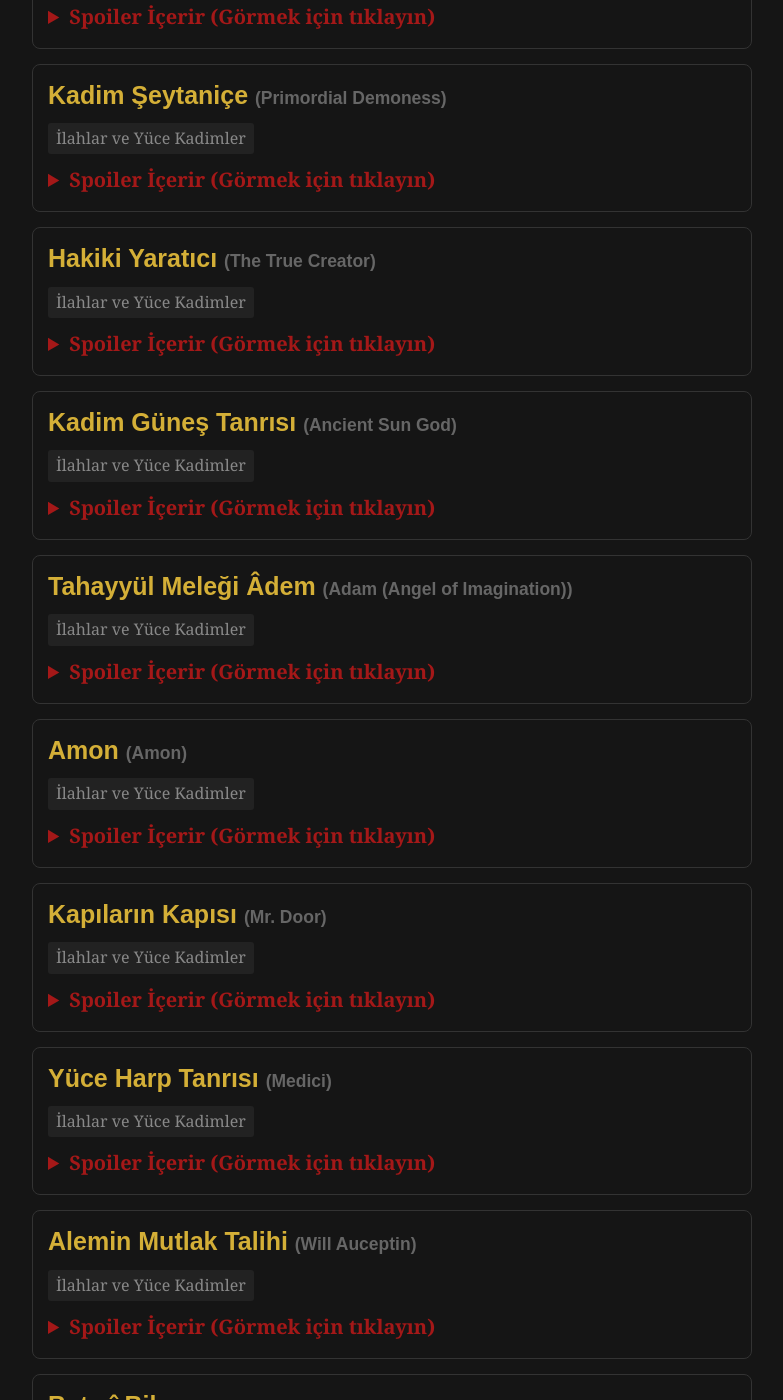
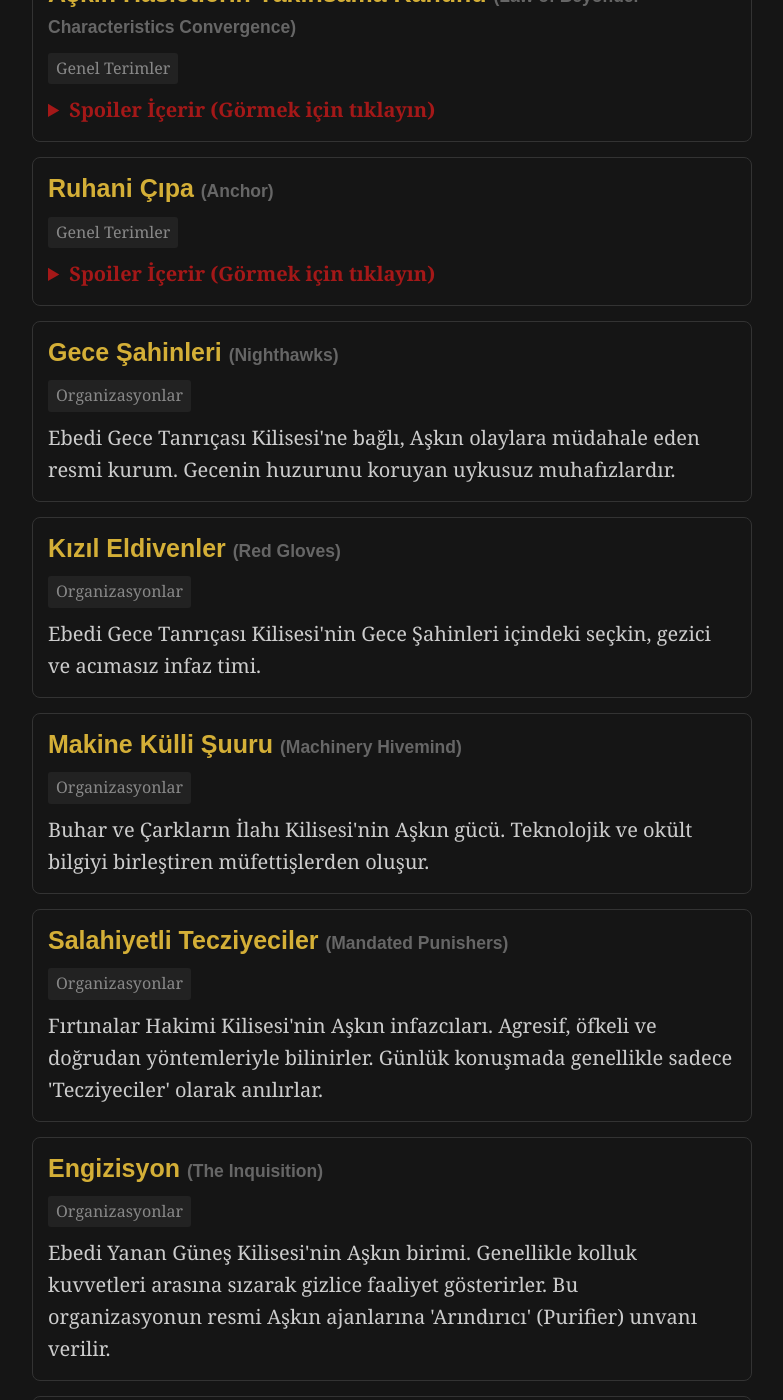
Before and after one commit to Imperium34/Imperium34.github.io, a Jekyll site: the page built from sozluk.md, in a window 1280 px wide and 1400 px high, scrolled down 1778 px. Shown: the whole window, without its empty margins (248-1031 px from the left). Built offline with Jekyll 4.4.1, drawn with Linux system fonts in a browser that asks for light colours; comment, search, counter and statistics services are not loaded; some of the changed text lies outside the part shown.

Commit message:
Aşkın kiliselerinin polis güçleri ve Aşkın kanun ve kavramları eklendi

```diff
--- a/_data/sozluk.yml
+++ b/_data/sozluk.yml
@@ -16,14 +16,86 @@
 - terim: "Mertebe"
   ingilizce: "Sequence"
   kategori: "Temel Terimler"
-  aciklama: "Bir yol içindeki güç seviyesi. 9'dan (en zayıf) 0'a (Gerçek Tanrı) doğru ilerler."
+  aciklama: "Bir yol içindeki güç seviyesi. En zayıf halka olan 9'dan başlar ve efsanevi 1. Mertebeye (Melek) kadar yükselir."
   spoiler: false
 
 - terim: "Yüce Kadim"
   ingilizce: "Great Old One"
   kategori: "Temel Terimler"
-  aciklama: "Gerçek Tanrıların (Mertebe 0) ötesinde, kainatın temel kurallarını temsil eden mutlak varlıklar."
+  aciklama: "Meleklerin ve İlahların ötesinde, kainatın temel kurallarını temsil eden mutlak ve akılalmaz varlıklar."
   spoiler: true
+
+# -----------------------
+# AŞKIN KANUNLARI VE KAVRAMLAR
+# -----------------------
+- terim: "Oyunculuk Metodu / Rol İfası"
+  ingilizce: "Acting Method"
+  kategori: "Genel Terimler"
+  aciklama: "Aşkınların iksirlerini sindirmek ve delilikten korunmak için yollarının doğasına uygun davranma pratiği. 'Oyunculuk Metodu' modern ve dünyevi bir terimken, Loen yerlileri bu kavrama 'Rol İfası' der."
+  spoiler: true
+
+- terim: "Aşkın Hasletlerin Korunumu Kanunu"
+  ingilizce: "Law of Beyonder Characteristic Conservation"
+  kategori: "Genel Terimler"
+  aciklama: "Aşkın özelliklerin ve ilahiliğin ne yaratılabileceğini ne de yok edilebileceğini, yalnızca form değiştirebileceğini veya aktarılabileceğini belirten temel evren kanunu."
+  spoiler: true
+
+- terim: "Aşkın Hasletlerin Yok Edilemezliği Kanunu"
+  ingilizce: "Law of Beyonder Characteristics Indestructibility"
+  kategori: "Genel Terimler"
+  aciklama: "Aşkın özelliklerin asla yok edilemeyeceğini veya eksilemeyeceğini belirten temel kanun. Bir Aşkın öldüğünde, içindeki güç kaybolmaz; ardında fiziksel bir obje veya ham bir özellik bırakarak dünyada kalmaya devam eder."
+  spoiler: true
+
+- terim: "Aşkın Hasletlerin Yakınsama Kanunu"
+  ingilizce: "Law of Beyonder Characteristics Convergence"
+  kategori: "Genel Terimler"
+  aciklama: "Aynı veya komşu yollara ait (birbiriyle değiştirilebilir) Aşkın özelliklerin birbirlerini kaçınılmaz bir şekilde çekeceğini belirten kanun. Yüksek mertebeli varlıklar, bilerek veya bilmeyerek alt mertebedekileri kendilerine doğru çekerler."
+  spoiler: true
+
+- terim: "Ruhani Çıpa"
+  ingilizce: "Anchor"
+  kategori: "Genel Terimler"
+  aciklama: "Yüksek mertebeli Aşkınların (özellikle melek ve tanrıların) ilahiyata karışıp insanlıklarını ve benliklerini kaybetmemek için inananlarından veya kendi efsanelerinden aldıkları ruhani destek."
+  spoiler: true
+
+# -----------------------
+# ORGANİZASYONLAR VE KİLİSE TİMLERİ
+# -----------------------
+- terim: "Gece Şahinleri"
+  ingilizce: "Nighthawks"
+  kategori: "Organizasyonlar"
+  aciklama: "Ebedi Gece Tanrıçası Kilisesi'ne bağlı, Aşkın olaylara müdahale eden resmi kurum. Gecenin huzurunu koruyan uykusuz muhafızlardır."
+  spoiler: false
+
+- terim: "Kızıl Eldivenler"
+  ingilizce: "Red Gloves"
+  kategori: "Organizasyonlar"
+  aciklama: "Ebedi Gece Tanrıçası Kilisesi'nin Gece Şahinleri içindeki seçkin, gezici ve acımasız infaz timi."
+  spoiler: false
+
+- terim: "Makine Külli Şuuru"
+  ingilizce: "Machinery Hivemind"
+  kategori: "Organizasyonlar"
+  aciklama: "Buhar ve Çarkların İlahı Kilisesi'nin Aşkın gücü. Teknolojik ve okült bilgiyi birleştiren müfettişlerden oluşur."
+  spoiler: false
+
+- terim: "Salahiyetli Tecziyeciler"
+  ingilizce: "Mandated Punishers"
+  kategori: "Organizasyonlar"
+  aciklama: "Fırtınalar Hakimi Kilisesi'nin Aşkın infazcıları. Agresif, öfkeli ve doğrudan yöntemleriyle bilinirler. Günlük konuşmada genellikle sadece 'Tecziyeciler' olarak anılırlar."
+  spoiler: false
+
+- terim: "Engizisyon"
+  ingilizce: "The Inquisition"
+  kategori: "Organizasyonlar"
+  aciklama: "Ebedi Yanan Güneş Kilisesi'nin Aşkın birimi. Genellikle kolluk kuvvetleri arasına sızarak gizlice faaliyet gösterirler. Bu organizasyonun resmi Aşkın ajanlarına 'Arındırıcı' (Purifier) unvanı verilir."
+  spoiler: false
+
+- terim: "MI9"
+  ingilizce: "MI9"
+  kategori: "Organizasyonlar"
+  aciklama: "Loen Krallığı ordusuna bağlı, Aşkın olaylara ve yabancı casusluk faaliyetlerine bakan gizli istihbarat birimi."
+  spoiler: false
 
 # -----------------------
 # İLAHLAR VE YÜCE KADİMLER
@@ -70,34 +142,34 @@
   aciklama: "Kadim Güneş Tanrısı,<br>Mevcudatı Halk Eden Rab;<br>Mutlak Kadir ve Mutlak Alim İlah;<br>Namütenahi Melekutun Yüce Hükümdarı."
   spoiler: true
 
-- terim: "Tahayyül Meleği Âdem"
-  ingilizce: "Adam (Angel of Imagination)"
+- terim: "Tahayyül Meleği (Âdem)"
+  ingilizce: "Angel of Imagination (Adam)"
   kategori: "İlahlar ve Yüce Kadimler"
-  aciklama: "Tahayyül Meleği Âdem;<br>Alemin İnkişafını Yazan Kurgucu;<br>Mukadderatın İdarecisi;<br>Külli Şuur-altı Deryasının Tecessümü."
+  aciklama: "Alemin İnkişafını Yazan Kurgucu;<br>Mukadderatın İdarecisi;<br>Külli Şuur-altı Deryasının Tecessümü."
   spoiler: true
 
-- terim: "Amon"
-  ingilizce: "Amon"
+- terim: "Kaderin Truva Atı (Amon)"
+  ingilizce: "Trojan Horse of Destiny (Amon)"
   kategori: "İlahlar ve Yüce Kadimler"
-  aciklama: "Kaderin Truva Atı,<br>Zamanı Kemiren Kurt,<br>Kaidelerdeki Gedik,<br>Cümle Kusurun Tezahürü."
+  aciklama: "Zamanı Kemiren Kurt,<br>Kaidelerdeki Gedik,<br>Cümle Kusurun Tezahürü."
   spoiler: true
 
-- terim: "Kapıların Kapısı"
+- terim: "Kapıların Kapısı (Bay Kapı)"
   ingilizce: "Mr. Door"
   kategori: "İlahlar ve Yüce Kadimler"
-  aciklama: "Kapıların Kapısı,<br>Kainat-ı Namütenahinin Rehberi,<br>Esrarlı Alemlerin Miftahı."
+  aciklama: "Kainat-ı Namütenahinin Rehberi,<br>Esrarlı Alemlerin Miftahı."
   spoiler: true
 
-- terim: "Yüce Harp Tanrısı"
-  ingilizce: "Medici"
+- terim: "Yüce Harp Tanrısı (Medici)"
+  ingilizce: "Great God of War (Medici)"
   kategori: "İlahlar ve Yüce Kadimler"
-  aciklama: "Yüce Harp Tanrısı,<br>Demir ve Kanın Timsali,<br>Kargaşa ve Niza Hükümdarı."
+  aciklama: "Demir ve Kanın Timsali,<br>Kargaşa ve Niza Hükümdarı."
   spoiler: true
 
-- terim: "Alemin Mutlak Talihi"
-  ingilizce: "Will Auceptin"
+- terim: "Alemin Mutlak Talihi (Will Auceptin)"
+  ingilizce: "Absolute Luck (Will Auceptin)"
   kategori: "İlahlar ve Yüce Kadimler"
-  aciklama: "Alemin Mutlak Talihi,<br>İhtimallerin Tecessümü,<br>Kaderin Timsali."
+  aciklama: "İhtimallerin Tecessümü,<br>Kaderin Timsali."
   spoiler: true
 
 - terim: "Batınî Bilge"
@@ -222,67 +294,67 @@
 # -----------------------
 
 # Esrarın Hükümdarı (Lord of the Mysteries)
-- terim: "Soytarı Yolu"
-  ingilizce: "The Fool Pathway"
+- terim: "Kâhin Yolu"
+  ingilizce: "Seer Pathway"
   kategori: "Aşkın Yolları"
   yol_grubu: "Esrarın Hükümdarı (Lord of the Mysteries)"
   aciklama: "9: Kâhin (Seer)<br>8: Palyaço (Clown)<br>7: Hokkabaz (Magician)<br>6: Suretsiz (Faceless)<br>5: Kukla Üstadı (Marionettist)<br>4: Garabet Efsuncusu (Bizarro Sorcerer)<br>3: Mazinin Alimi (Scholar of Yore)<br>2: Mucizekâr (Miracle Invoker)<br>1: Esrar Hadimi (Attendant of Mysteries)<br>0: Soytarı (The Fool)"
   spoiler: true
 
-- terim: "Kusur Yolu"
-  ingilizce: "Error Pathway"
+- terim: "Yağmacı Yolu"
+  ingilizce: "Marauder Pathway"
   kategori: "Aşkın Yolları"
   yol_grubu: "Esrarın Hükümdarı (Lord of the Mysteries)"
   aciklama: "9: Yağmacı (Marauder)<br>8: Dolandırıcı (Swindler)<br>7: Şifreci (Cryptologist)<br>6: Prometheus (Prometheus)<br>5: Hülya Hırsızı (Dream Stealer)<br>4: Tufeyli (Parasite)<br>3: Hile Mürşidi (Mentor of Deceit)<br>2: Kaderin Truva Atı (Trojan Horse of Destiny)<br>1: Zaman Kurdu (Worm of Time)<br>0: Kusur (Error / Bug)"
   spoiler: true
 
-- terim: "Kapı Yolu"
-  ingilizce: "Door Pathway"
+- terim: "Çırak Yolu"
+  ingilizce: "Apprentice Pathway"
   kategori: "Aşkın Yolları"
   yol_grubu: "Esrarın Hükümdarı (Lord of the Mysteries)"
   aciklama: "9: Çırak (Apprentice)<br>8: Hilebaz (Trickmaster)<br>7: Müneccim (Astrologer)<br>6: Kâtip (Scribe)<br>5: Gezgin (Traveler)<br>4: Sır Efsuncusu (Secrets Sorcerer)<br>3: Avare (Wanderer)<br>2: Alem Seyyahı (Planeswalker)<br>1: Yıldız Miftahı (Key of Stars)<br>0: Kapı (Door)"
   spoiler: true
 
 # Anarşi (Anarchy)
-- terim: "Kara İmparator Yolu"
-  ingilizce: "Black Emperor Pathway"
+- terim: "Avukat Yolu"
+  ingilizce: "Lawyer Pathway"
   kategori: "Aşkın Yolları"
   yol_grubu: "Anarşi (Anarchy)"
   aciklama: "9: Avukat (Lawyer)<br>8: Barbar (Barbarian)<br>7: Rüşvetçi (Briber)<br>6: İfrit Baronu (Baron of Corruption)<br>5: Fitne Mürşidi (Mentor of Disorder)<br>4: Sakıtlar Kontu (Earl of the Fallen)<br>3: Mecnun Büyücü (Frenzied Mage)<br>2: Zeval Dükü (Duke of Entropy)<br>1: İlga Prensi (Prince of Abolition)<br>0: Kara İmparator (Black Emperor)"
   spoiler: true
 
-- terim: "Yargı Yolu"
-  ingilizce: "Justiciar Pathway"
+- terim: "Arabulucu Yolu"
+  ingilizce: "Arbiter Pathway"
   kategori: "Aşkın Yolları"
   yol_grubu: "Anarşi (Anarchy)"
   aciklama: "9: Arabulucu (Arbiter)<br>8: Zaptiye (Sheriff)<br>7: Sorgucu (Interrogator)<br>6: Yargıç (Judge)<br>5: Nizam Şövalyesi (Disciplinary Paladin)<br>4: Kargaşa Avcısı (Chaos Hunter)<br>3: Muvazenedar (Balancer)<br>2: Düzenin Eli (Hand of Order)<br>1: Yargı (Justiciar)<br>0: Justiciar (Yargı)"
   spoiler: true
 
 # Helak Felaketi (Calamity of Destruction)
-- terim: "Kızıl Rahip Yolu"
-  ingilizce: "Red Priest Pathway"
+- terim: "Avcı Yolu"
+  ingilizce: "Hunter Pathway"
   kategori: "Aşkın Yolları"
   yol_grubu: "Helak Felaketi (Calamity of Destruction)"
   aciklama: "9: Avcı (Hunter)<br>8: Kışkırtıcı / Provokatör (Provoker)<br>7: Ateş Müptelası (Pyromaniac)<br>6: Entrikacı / Komplocu (Conspirer)<br>5: Hasatçı (Reaper)<br>4: Demirkan Şövalyesi (Iron-Blooded Knight)<br>3: Cenk Ruhbanı (War Bishop)<br>2: Bora Efsuncusu (Weather Warlock)<br>1: Fatih (Conqueror)<br>0: Kızıl Rahip (Red Priest)"
   spoiler: true
 
-- terim: "Şeytaniçe Yolu"
-  ingilizce: "Demoness Pathway"
+- terim: "Suikastçı Yolu"
+  ingilizce: "Assassin Pathway"
   kategori: "Aşkın Yolları"
   yol_grubu: "Helak Felaketi (Calamity of Destruction)"
   aciklama: "9: Suikastçı (Assassin)<br>8: Fitneci (Instigator)<br>7: Cadı (Witch)<br>6: Haz (Pleasure)<br>5: Musibet (Afflictions)<br>4: Izdırap (Despair)<br>3: Solmayan (Unaging)<br>2: Afet (Catastrophe)<br>1: Kıyamet (Apocalypse)<br>0: Şeytaniçe (Demoness)"
   spoiler: true
 
 # Zulmet-i Ebediye (Eternal Darkness)
-- terim: "Karanlık Yolu"
-  ingilizce: "Darkness Pathway"
+- terim: "Uykusuz Yolu"
+  ingilizce: "Sleepless Pathway"
   kategori: "Aşkın Yolları"
   yol_grubu: "Zulmet-i Ebediye (Eternal Darkness)"
   aciklama: "9: Uykusuz (Sleepless)<br>8: Geceyarısı Şairi (Midnight Poet)<br>7: Kabus (Nightmare)<br>6: Ruh Kefili (Soul Assurer)<br>5: Ruh Efsuncusu (Spirit Warlock)<br>4: Gece Bekçisi (Nightwatcher)<br>3: Dehşet Piskoposu (Horror Bishop)<br>2: Gizliliğin Hizmetkârı (Servant of Concealment)<br>1: Musibet Şövalyesi (Knight of Misfortune)<br>0: Karanlık (Darkness)"
   spoiler: true
 
-- terim: "Ölüm Yolu"
-  ingilizce: "Death Pathway"
+- terim: "Naaş Toplayıcı Yolu"
+  ingilizce: "Corpse Collector Pathway"
   kategori: "Aşkın Yolları"
   yol_grubu: "Zulmet-i Ebediye (Eternal Darkness)"
   aciklama: "9: Naaş Toplayıcı (Corpse Collector)<br>8: Kabir Kazıcı (Grave Digger)<br>7: Ruh Aracısı (Spirit Medium)<br>6: Ruh Rehberi (Spirit Guide)<br>5: Berzah Bekçisi (Gate Keeper)<br>4: Ölümsüz (Undying)<br>3: Ahiret Kayıkçısı (Ferryman)<br>2: Ölüm Sefiri (Death Consul)<br>1: Solgun Hükümdar (Pale Emperor)<br>0: Ölüm (Death)"
@@ -296,8 +368,8 @@
   spoiler: true
 
 # Nur Miftahı (Key of Light)
-- terim: "Şans Çarkı Yolu"
-  ingilizce: "Wheel of Fortune Pathway"
+- terim: "Canavar Yolu"
+  ingilizce: "Monster Pathway"
   kategori: "Aşkın Yolları"
   yol_grubu: "Nur Miftahı (Key of Light)"
   aciklama: "9: Canavar (Monster)<br>8: Otomaton (Robot)<br>7: Şanslı (Lucky One)<br>6: Felaket Tellali (Calamity Priest)<br>5: Galip (Winner)<br>4: Talihsizlik Büyücüsü (Misfortune Mage)<br>3: Kaos Getiren (Chaos Walker)<br>2: Resul (Soothsayer)<br>1: Merkür Yılanı (Snake of Mercury)<br>0: Şans Çarkı (Wheel of Fortune)"
@@ -305,14 +377,14 @@
 
 # Arzunun Ana Ağacı (Mother Tree of Desire)
 - terim: "Suçlu Yolu"
-  ingilizce: "Abyss Pathway"
+  ingilizce: "Criminal Pathway"
   kategori: "Aşkın Yolları"
   yol_grubu: "Arzunun Ana Ağacı (Mother Tree of Desire)"
-  aciklama: "9: Suçlu (Criminal)<br>8: Kanatsız Melek / Cani (Unwinged Angel)<br>7: Seri Katil (Serial Killer)<br>6: İblis (Devil)<br>5: Arzu Havarisi (Desire Apostle)<br>4: Şeytan (Demon)<br>3: Bedzeban (Blatherer)<br>2: Kan Arşidükü (Bloody Archduke)<br>1: Necis Hükümdar (Filthy Monarch)<br>0: Yokluk / Zifiri Uçurum (Abyss)"
+  aciklama: "9: Suçlu (Criminal)<br>8: Kanatsız Melek / Cani (Unwinged Angel)<br>7: Seri Katil (Serial Killer)<br>6: İblis (Devil)<br>5: Arzu Havarisi (Desire Apostle)<br>4: Şeytan (Demon)<br>3: Bedzeban (Blatherer)<br>2: Kan Arşidükü (Bloody Archduke)<br>1: Necis Hükümdar (Filthy Monarch)<br>0: Yokluk / Gayya (Abyss)"
   spoiler: true
 
 - terim: "Mahkum Yolu"
-  ingilizce: "Chained Pathway"
+  ingilizce: "Prisoner Pathway"
   kategori: "Aşkın Yolları"
   yol_grubu: "Arzunun Ana Ağacı (Mother Tree of Desire)"
   aciklama: "9: Mahkum (Prisoner)<br>8: Meczup (Lunatic)<br>7: Kurtadam (Werewolf)<br>6: Hortlak (Zombie)<br>5: Tayf (Wraith)<br>4: Kukla (Puppet)<br>3: Sessizliğin Müridi (Disciple of Silence)<br>2: Kadim Musibet (Ancient Bane)<br>1: Hilkat Garibesi (Abomination)<br>0: Prangalı (Chained)"
@@ -320,65 +392,65 @@
 
 # Marifet İfriti (Demon of Knowledge)
 - terim: "Gizem Avcısı Yolu"
-  ingilizce: "Hermit Pathway"
+  ingilizce: "Mystery Pryer Pathway"
   kategori: "Aşkın Yolları"
   yol_grubu: "Marifet İfriti (Demon of Knowledge)"
   aciklama: "9: Gizem Avcısı (Mystery Pryer)<br>8: Dövüş Alimi (Melee Scholar)<br>7: Büyücü (Warlock)<br>6: Parşömen Müderrisi (Scrolls Professor)<br>5: Takımyıldızlar Üstadı (Constellations Master)<br>4: Gizemşinas (Mystilogist)<br>3: Durugörür (Clairvoyant)<br>2: Bilge (Sage)<br>1: Bilgi İmparatoru (Knowledge Emperor)<br>0: Keşiş (Hermit)"
   spoiler: true
 
-- terim: "Erdem Yolu"
-  ingilizce: "Paragon Pathway"
+- terim: "Bilgin Yolu"
+  ingilizce: "Savant Pathway"
   kategori: "Aşkın Yolları"
   yol_grubu: "Marifet İfriti (Demon of Knowledge)"
   aciklama: "9: Bilgin (Savant)<br>8: Arkeolog (Archaeologist)<br>7: Sarraf (Appraiser)<br>6: Zanaatkâr (Artisan)<br>5: Gökbilimci (Astronomer)<br>4: Simyacı (Alchemist)<br>3: Sır Alimi (Arcane Scholar)<br>2: Bilgi Hakimi (Knowledge Magister)<br>1: Münevver (Illuminator)<br>0: Erdem (Paragon)"
   spoiler: true
 
 # Kadir-i Mutlak (God Almighty)
-- terim: "Vizyoner Yolu"
-  ingilizce: "Visionary Pathway"
+- terim: "Seyirci Yolu"
+  ingilizce: "Spectator Pathway"
   kategori: "Aşkın Yolları"
   yol_grubu: "Kadir-i Mutlak (God Almighty)"
   aciklama: "9: Seyirci (Spectator)<br>8: Telepat (Telepathist)<br>7: Ruh Hekimi (Psychiatrist)<br>6: Telkinci (Hypnotist)<br>5: Hülya Gezgini (Dream Walker)<br>4: Kurgucu (Manipulator)<br>3: Hülya Dokuyan (Dream Weaver)<br>2: Mümeyyiz (Discerner)<br>1: Yazar (Author)<br>0: Musavvir (Visionary)"
   spoiler: true
 
-- terim: "Tiran Yolu"
-  ingilizce: "Tyrant Pathway"
+- terim: "Denizci Yolu"
+  ingilizce: "Sailor Pathway"
   kategori: "Aşkın Yolları"
   yol_grubu: "Kadir-i Mutlak (God Almighty)"
   aciklama: "9: Denizci (Sailor)<br>8: Hiddet Halkı (Folk of Rage)<br>7: Gemici (Seafarer)<br>6: Rüzgarkutlu (Wind-Blessed)<br>5: Derya Ozanı (Ocean Songster)<br>4: Yıkım Gömücü (Cataclysmic Interrer)<br>3: Denizlerin Kralı (Sea King)<br>2: Felaket (Calamity)<br>1: Yıldırım Tanrısı (Thunder God)<br>0: Tiran (Tyrant)"
   spoiler: true
 
-- terim: "Güneş Yolu"
-  ingilizce: "Sun Pathway"
+- terim: "Ozan Yolu"
+  ingilizce: "Bard Pathway"
   kategori: "Aşkın Yolları"
   yol_grubu: "Kadir-i Mutlak (God Almighty)"
   aciklama: "9: Ozan (Bard)<br>8: Işık Duacısı (Light Supplicant)<br>7: Güneş Başrahibi (Solar High Priest)<br>6: Kâtibiadil (Notary)<br>5: Işık Rahibi (Priest of Light)<br>4: Gölgesiz (Unshadowed)<br>3: Adalet Üstadı (Justice Mentor)<br>2: Işıkperest (Lightseeker)<br>1: Beyaz Melek (White Angel)<br>0: Güneş (Sun)"
   spoiler: true
 
-- terim: "Beyaz Kule Yolu"
-  ingilizce: "White Tower Pathway"
+- terim: "Okur Yolu"
+  ingilizce: "Reader Pathway"
   kategori: "Aşkın Yolları"
   yol_grubu: "Kadir-i Mutlak (God Almighty)"
   aciklama: "9: Okur (Reader)<br>8: Muhakeme Talebesi (Student of Ratiocination)<br>7: Dedektif (Detective)<br>6: Hezarfen (Polymath)<br>5: Mistisizm Hakimi (Mysticism Magister)<br>4: Peygamber (Prophet)<br>3: Arif (Cognizer)<br>2: Bilgelik Meleği (Wisdom Angel)<br>1: Alim Göz (Omniscient Eye)<br>0: Beyaz Kule (White Tower)"
   spoiler: true
 
-- terim: "Asılmış Adam Yolu"
-  ingilizce: "Hanged Man Pathway"
+- terim: "Sır Talibi Yolu"
+  ingilizce: "Secrets Supplicant Pathway"
   kategori: "Aşkın Yolları"
   yol_grubu: "Kadir-i Mutlak (God Almighty)"
   aciklama: "9: Sır Talibi (Secrets Supplicant)<br>8: Dinleyici (Listener)<br>7: Gölge Münzevisi (Shadow Ascetic)<br>6: Gül Ruhbanı (Rose Bishop)<br>5: Çoban (Shepherd)<br>4: Kara Şövalye (Black Knight)<br>3: Teslis Muhafızı (Trinity Templar)<br>2: Melun Vaiz (Profane Presbyter)<br>1: Zulmani Melek (Dark Angel)<br>0: Asılmış Adam (Hanged Man)"
   spoiler: true
 
 # Köken Tanrıçası (Goddess of Origin)
-- terim: "Toprak Ana Yolu"
-  ingilizce: "Mother Pathway"
+- terim: "Çiftçi Yolu"
+  ingilizce: "Planter Pathway"
   kategori: "Aşkın Yolları"
   yol_grubu: "Köken Tanrıçası (Goddess of Origin)"
   aciklama: "9: Çiftçi (Planter)<br>8: Hekim (Doctor)<br>7: Hasat Rahibi (Harvest Priest)<br>6: Tabiat Alimi (Biologist)<br>5: Orman Keşişi (Druid)<br>4: Kadim Simyacı (Classical Alchemist)<br>3: Tabut Hamili (Pallbearer)<br>2: Çorak Mader / Issız Ana (Desolate Matriarch)<br>1: Doğa Seyyahı (Naturewalker)<br>0: Ana (Mother)"
   spoiler: true
 
-- terim: "Ay Yolu"
-  ingilizce: "Moon Pathway"
+- terim: "Aktar Yolu"
+  ingilizce: "Apothecary Pathway"
   kategori: "Aşkın Yolları"
   yol_grubu: "Köken Tanrıçası (Goddess of Origin)"
   aciklama: "9: Aktar (Apothecary)<br>8: Canavar Terbiyecisi (Beast Tamer)<br>7: Vampir (Vampire)<br>6: İksir Müderrisi (Potions Professor)<br>5: Kızıl Alim (Scarlet Scholar)<br>4: Şaman Kralı (Shaman King)<br>3: Ulu Celbedici (High Summoner)<br>2: Hayat Bahşedici (Life-Giver)<br>1: Güzellik Tanrıçası (Beauty Goddess)<br>0: Ay (Moon)"
```
